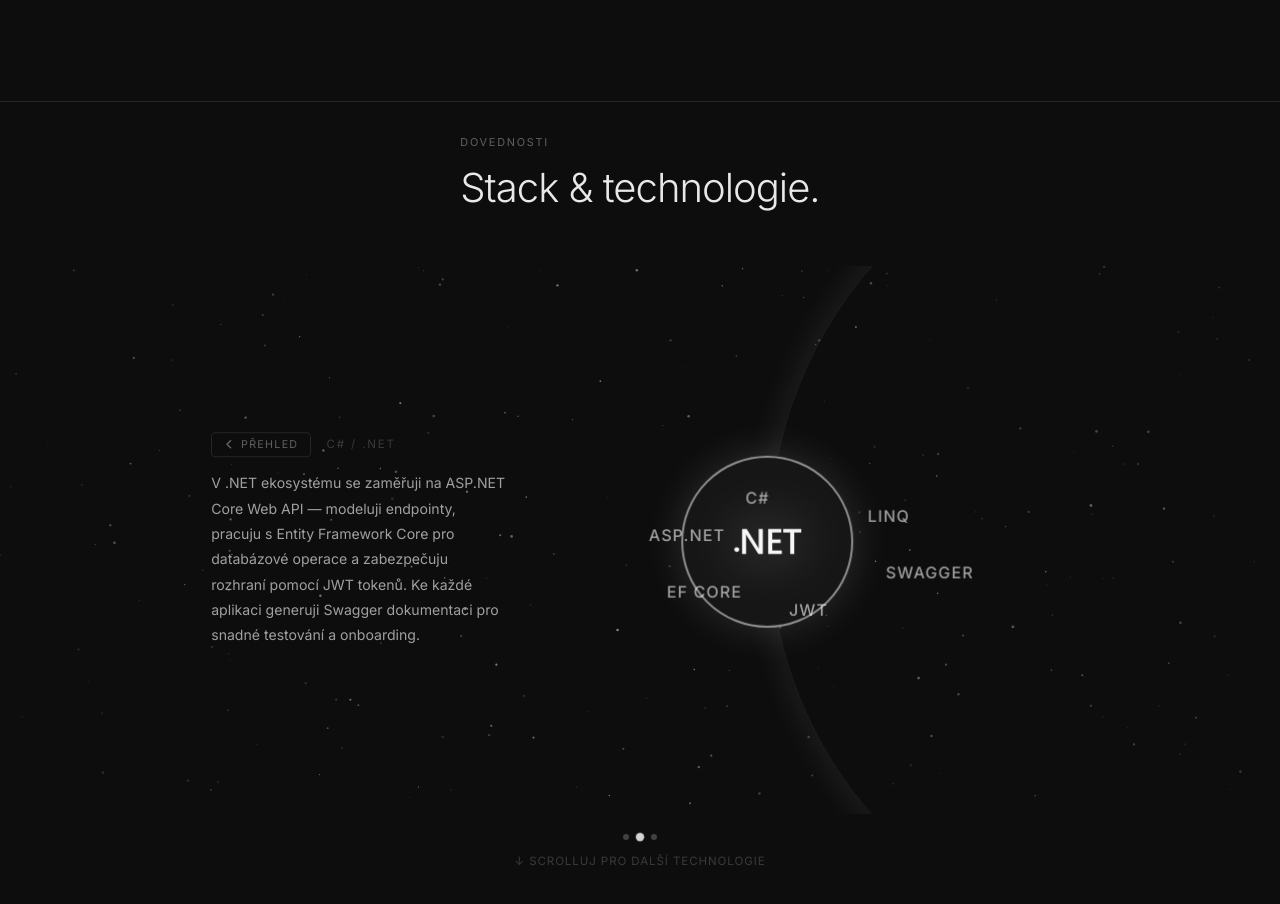
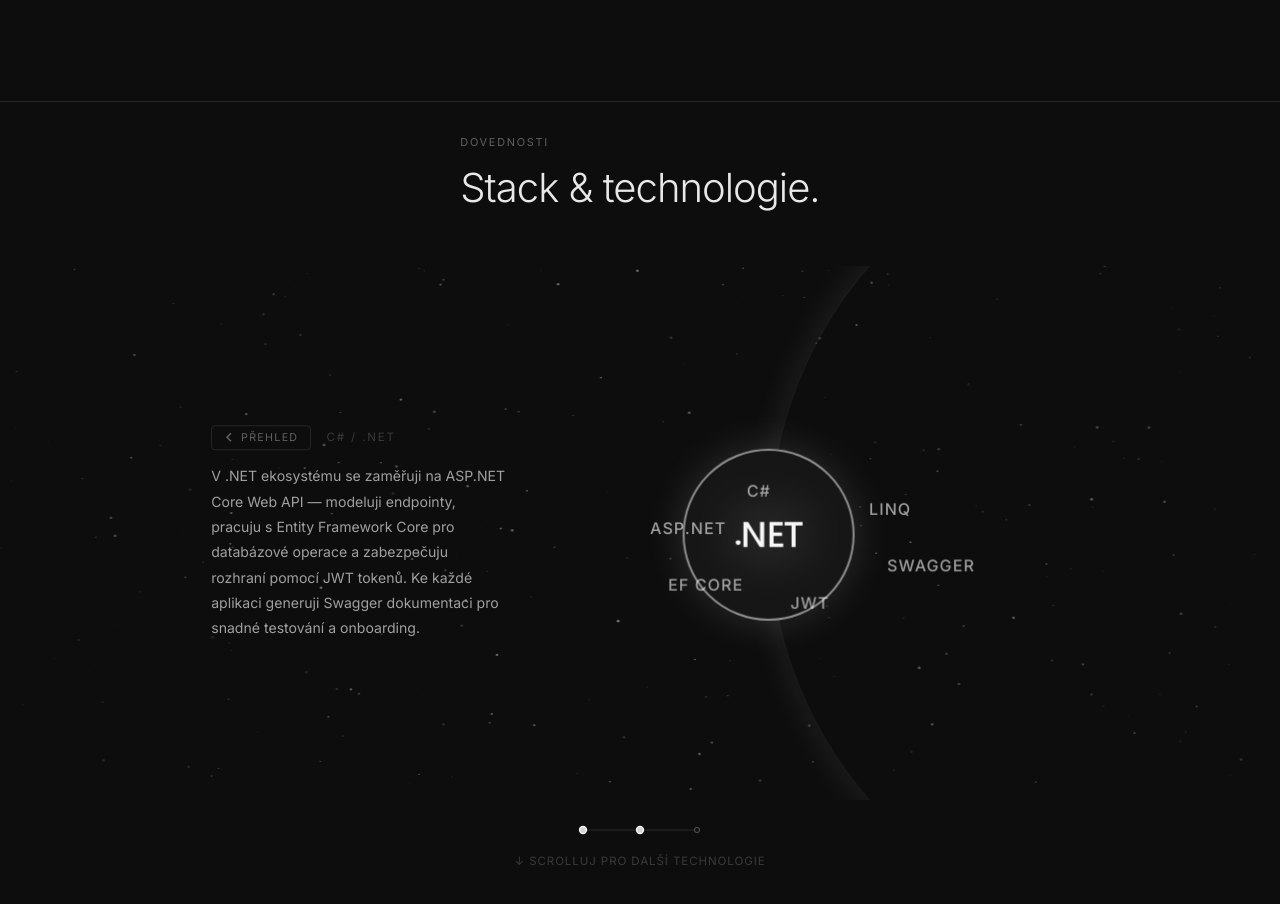
Before and after one commit to vojt1kk/CV, a plain HTML site: page index.html in a window 1280 px wide. Shown: the part 1500-2404 px from the top of the page. Drawn offline with Linux system fonts and the light colour scheme.

Commit message:
fix: skills

```diff
--- a/index.html
+++ b/index.html
@@ -12,6 +12,8 @@
   <link rel="stylesheet" href="style.css" />
 </head>
 <body>
+
+  <div id="scroll-progress" aria-hidden="true"></div>
 
   <!-- ===== NAVBAR ===== -->
   <header class="navbar" id="navbar">
@@ -181,7 +183,10 @@
       </div>
     </div>
 
-    <div class="skills__dots" id="skills-dots">
+    <div class="skills__axis" id="skills-dots">
+      <div class="skills__axis-track" aria-hidden="true">
+        <div class="skills__axis-fill" id="skills-progress-fill"></div>
+      </div>
       <button class="skills__dot" data-step="0" aria-label="PHP / Laravel"></button>
       <button class="skills__dot" data-step="1" aria-label="C# / .NET"></button>
       <button class="skills__dot" data-step="2" aria-label="Tooling"></button>
--- a/script.js
+++ b/script.js
@@ -171,40 +171,6 @@
 /* ============================================================
    Hero — Typewriter (Option 3)
    ============================================================ */
-const TW_WORDS = {
-  cs: ['Backend Developer', 'PHP / Laravel', 'C# / .NET', 'REST API Design', 'AI-Augmented Dev'],
-  en: ['Backend Developer', 'PHP / Laravel', 'C# / .NET', 'REST API Design', 'AI-Augmented Dev'],
-};
-
-let _twTimer = null;
-
-function runTypewriter() {
-  const el = document.getElementById('tw-text');
-  if (!el) return;
-  clearTimeout(_twTimer);
-
-  const words   = TW_WORDS[currentLang] || TW_WORDS.en;
-  const reduced = window.matchMedia('(prefers-reduced-motion: reduce)').matches;
-
-  if (reduced) { el.textContent = words[0]; return; }
-
-  let wi = 0, ci = 0, deleting = false;
-
-  function tick() {
-    const word = words[wi];
-    if (!deleting) {
-      el.textContent = word.slice(0, ++ci);
-      if (ci === word.length) { deleting = true; _twTimer = setTimeout(tick, 2500); }
-      else                    {                   _twTimer = setTimeout(tick, 62);   }
-    } else {
-      el.textContent = word.slice(0, --ci);
-      if (ci === 0) { deleting = false; wi = (wi + 1) % words.length; _twTimer = setTimeout(tick, 380); }
-      else          {                   _twTimer = setTimeout(tick, 34);  }
-    }
-  }
-
-  _twTimer = setTimeout(tick, 950);
-}
 
 /* ============================================================
    Hero — Terminal Intro (Option 6 — saved for later)
@@ -738,7 +704,6 @@
     cursor.style.top  = my + 'px';
 
     if (!isInSkillsSection()) {
-      guideSvg.style.opacity = '0';
       cursor.classList.remove('on-node');
       return;
     }
@@ -832,7 +797,6 @@
 
   document.addEventListener('mouseleave', () => {
     mx = -9999; my = -9999;
-    guideSvg.style.opacity = '0';
     cursor.classList.remove('on-node');
   });
 }());
@@ -899,7 +863,7 @@
    ============================================================ */
 function updateDots() {
   document.querySelectorAll('.skills__dot').forEach((dot, i) => {
-    dot.classList.toggle('active', i === orbitStep);
+    dot.classList.toggle('active', i <= orbitStep);
   });
 }
 
@@ -913,8 +877,8 @@
 
 function initSkillsScrollCapture() {
   const skillsSection = document.getElementById('skills');
+  const fillEl = document.getElementById('skills-progress-fill');
   const STEPS = ORBIT_SCROLL_ORDER.length;
-
   function getProgress() {
     const rect = skillsSection.getBoundingClientRect();
     const scrollable = skillsSection.offsetHeight - window.innerHeight;
@@ -934,11 +898,13 @@
   }
 
   window.addEventListener('scroll', () => {
+    const p = getProgress();
     if (!skillsPanelShown && isInStickyZone()) {
       skillsPanelShown = true;
       requestAnimationFrame(() => skillWrap.classList.add('active'));
     }
     syncStep();
+    if (fillEl) fillEl.style.transform = `scaleX(${p})`;
   }, { passive: true });
 
   // Also check immediately (e.g. page loaded with #skills hash)
@@ -1203,3 +1169,19 @@
     runScramble();
   }
 })();
+
+/* ============================================================
+   Page scroll progress bar
+   ============================================================ */
+(function initScrollProgress() {
+  const bar = document.getElementById('scroll-progress');
+  if (!bar) return;
+  function update() {
+    const max = document.documentElement.scrollHeight - window.innerHeight;
+    const pct = max > 0 ? (window.scrollY / max) * 100 : 0;
+    bar.style.width = pct + '%';
+  }
+  window.addEventListener('scroll', update, { passive: true });
+  window.addEventListener('resize', update, { passive: true });
+  update();
+})();
--- a/style.css
+++ b/style.css
@@ -59,10 +59,6 @@
 
 #custom-cursor.on-node {
   transform: translate(-50%, -50%) scale(1.7);
-}
-
-@keyframes dashFlow {
-  to { stroke-dashoffset: 12; }
 }
 
 
@@ -147,6 +143,17 @@
 /* ============================================================
    Navbar
    ============================================================ */
+#scroll-progress {
+  position: fixed;
+  top: 0; left: 0;
+  height: 2px;
+  width: 0;
+  background: var(--fg);
+  z-index: 101;
+  transition: width 0.05s linear;
+  pointer-events: none;
+}
+
 .navbar {
   position: fixed;
   top: 0; left: 0; right: 0;
@@ -871,26 +878,58 @@
 
 
 
-.skills__dots {
+.skills__axis {
+  position: relative;
+  width: 120px;
+  height: 20px;
+  margin: 1.2rem auto 0;
   display: flex;
-  gap: 8px;
-  justify-content: center;
-  margin-top: 1.2rem;
+  align-items: center;
+  justify-content: space-between;
+}
+
+.skills__axis-track {
+  position: absolute;
+  left: 0; right: 0;
+  top: 50%;
+  height: 1px;
+  transform: translateY(-50%);
+  background: rgba(255, 255, 255, 0.12);
+  overflow: hidden;
+}
+
+.skills__axis-fill {
+  width: 100%;
+  height: 100%;
+  background: rgba(255, 255, 255, 0.82);
+  transform: scaleX(0);
+  transform-origin: left center;
+  transition: transform 0.15s linear;
 }
 
 .skills__dot {
+  position: relative;
+  z-index: 1;
   width: 6px;
   height: 6px;
   border-radius: 50%;
-  background: rgba(255, 255, 255, 0.22);
-  border: none;
+  background: var(--bg);
+  border: 1px solid rgba(255, 255, 255, 0.28);
   padding: 0;
   cursor: pointer;
-  transition: background 0.35s ease, transform 0.35s ease;
+  flex-shrink: 0;
+  transition: background 0.35s ease, border-color 0.35s ease, transform 0.35s ease;
+}
+
+.skills__dot::after {
+  content: '';
+  position: absolute;
+  inset: -8px;
 }
 
 .skills__dot.active {
   background: rgba(255, 255, 255, 0.82);
+  border-color: rgba(255, 255, 255, 0.82);
   transform: scale(1.4);
 }
 
```
